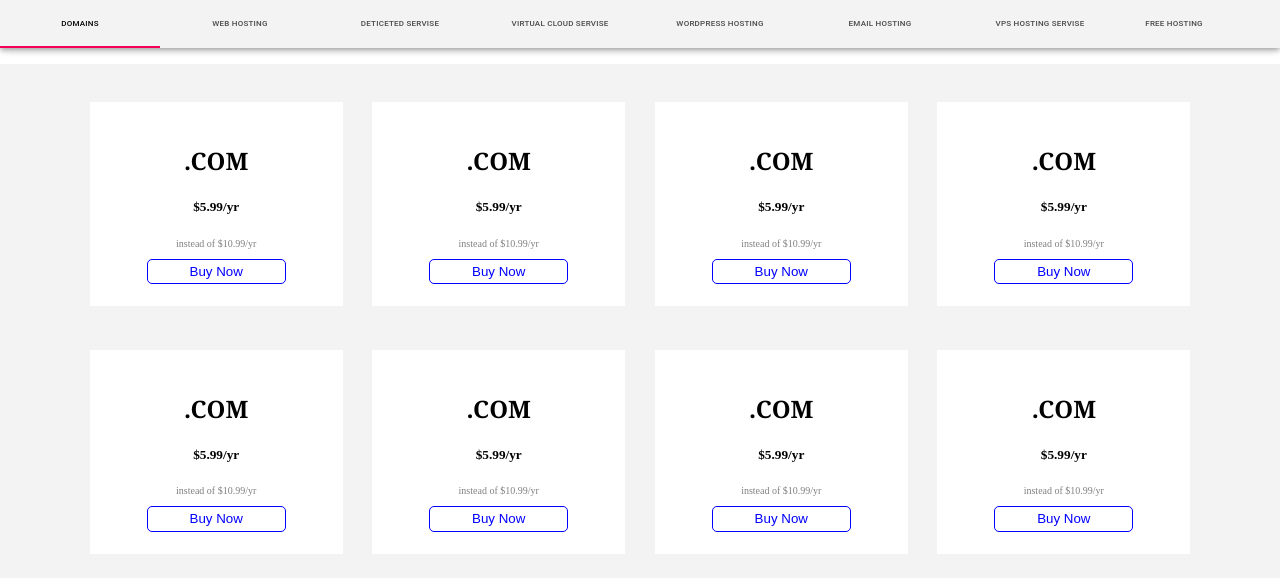
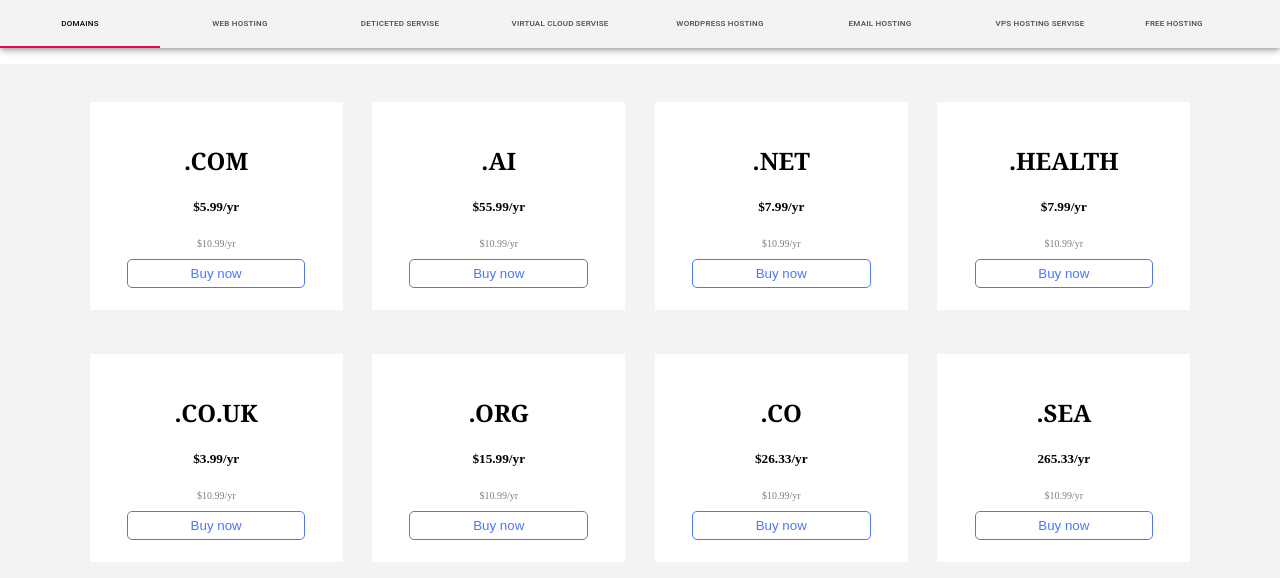
Before and after one commit to ArianEmini/Assigments, a React (Create React App) app in the folder Seconde-assigment/seconde/: page /Domains in a window 1280 px wide. Shown: the top 578 px of the page. Built offline with nearby package versions, Linux system fonts and the light colour scheme.

Commit message:
new commit

```diff
--- a/Seconde-assigment/seconde/src/Components/NavbarPages/Domains.js
+++ b/Seconde-assigment/seconde/src/Components/NavbarPages/Domains.js
@@ -1,62 +1,72 @@
 import React from "react";
+
+const DomainsData=[
+  {
+    name:".COM",
+    buy:"$5.99/yr",
+    oldbuy:"$10.99/yr",
+    button:"Buy now"
+  },
+  {
+    name:".AI",
+    buy:"$55.99/yr",
+    oldbuy:"$10.99/yr",
+    button:"Buy now"
+  },
+  {
+    name:".NET",
+    buy:"$7.99/yr",
+    oldbuy:"$10.99/yr",
+    button:"Buy now"
+  },
+  {
+    name:".HEALTH",
+    buy:"$7.99/yr",
+    oldbuy:"$10.99/yr",
+    button:"Buy now"
+  },
+  {
+    name:".CO.UK",
+    buy:"$3.99/yr",
+    oldbuy:"$10.99/yr",
+    button:"Buy now"
+  },
+  {
+    name:".ORG",
+    buy:"$15.99/yr",
+    oldbuy:"$10.99/yr",
+    button:"Buy now"
+  }, {
+    name:".CO",
+    buy:"$26.33/yr",
+    oldbuy:"$10.99/yr",
+    button:"Buy now"
+  },
+  {
+    name:".SEA",
+    buy:"265.33/yr",
+    oldbuy:"$10.99/yr",
+    button:"Buy now"
+  }
+]
 
 const Domains = (props) => {
   return (
 <div className="Body" >
+<div className="Card">
+ {DomainsData.map((dom)=>(
 
-<div className="Card">
   <div className="Card-content">
-    <h2>.COM</h2>
-    <h5>$5.99/yr</h5>
-    <p>instead of $10.99/yr</p>
-    <button>Buy Now</button>
+    <h2>{dom.name}</h2>
+    <h5>{dom.buy}</h5>
+    <p>{dom.oldbuy}</p>
+    <button>{dom.button}</button>
  </div>
- <div className="Card-content">
-    <h2>.COM</h2>
-    <h5>$5.99/yr</h5>
-    <p>instead of $10.99/yr</p>
-    <button>Buy Now</button>
- </div>
- <div className="Card-content">
-    <h2>.COM</h2>
-    <h5>$5.99/yr</h5>
-    <p>instead of $10.99/yr</p>
-    <button>Buy Now</button>
- </div>
- <div className="Card-content">
-    <h2>.COM</h2>
-    <h5>$5.99/yr</h5>
-    <p>instead of $10.99/yr</p>
-    <button>Buy Now</button>
- </div>
- <div className="Card-content">
-    <h2>.COM</h2>
-    <h5>$5.99/yr</h5>
-    <p>instead of $10.99/yr</p>
-    <button>Buy Now</button>
- </div>
- <div className="Card-content">
-    <h2>.COM</h2>
-    <h5>$5.99/yr</h5>
-    <p>instead of $10.99/yr</p>
-    <button>Buy Now</button>
- </div>
- <div className="Card-content">
-    <h2>.COM</h2>
-    <h5>$5.99/yr</h5>
-    <p>instead of $10.99/yr</p>
-    <button>Buy Now</button>
- </div>
- <div className="Card-content">
-    <h2>.COM</h2>
-    <h5>$5.99/yr</h5>
-    <p>instead of $10.99/yr</p>
-    <button>Buy Now</button>
- </div>
-</div>
 
 
+ ))}
 
+</div>
 </div>
 
    );
--- a/Seconde-assigment/seconde/src/Components/NavbarPages/StylePage.css
+++ b/Seconde-assigment/seconde/src/Components/NavbarPages/StylePage.css
@@ -3,7 +3,6 @@
     top:8%;
     left:0%;
     right: 0%;
-
     width: 100%;
     background-color: #f3f3f3;
     padding-top: 3%;
@@ -48,12 +47,15 @@ p{
 button{
     display: flex;
     margin: auto;
-    padding: 2% 20%;
-    border: 1px solid blue;
+    padding: 3% 30%;
+    border: 1px solid rgb(77, 118, 253);
     background-color: white;
-    color: blue;
+    color: rgb(77, 118, 253);
     border-radius: 5px;
 
+}
+button:hover{
+    opacity: 0.5;
 }
 
 @media(max-width:768px){
```
